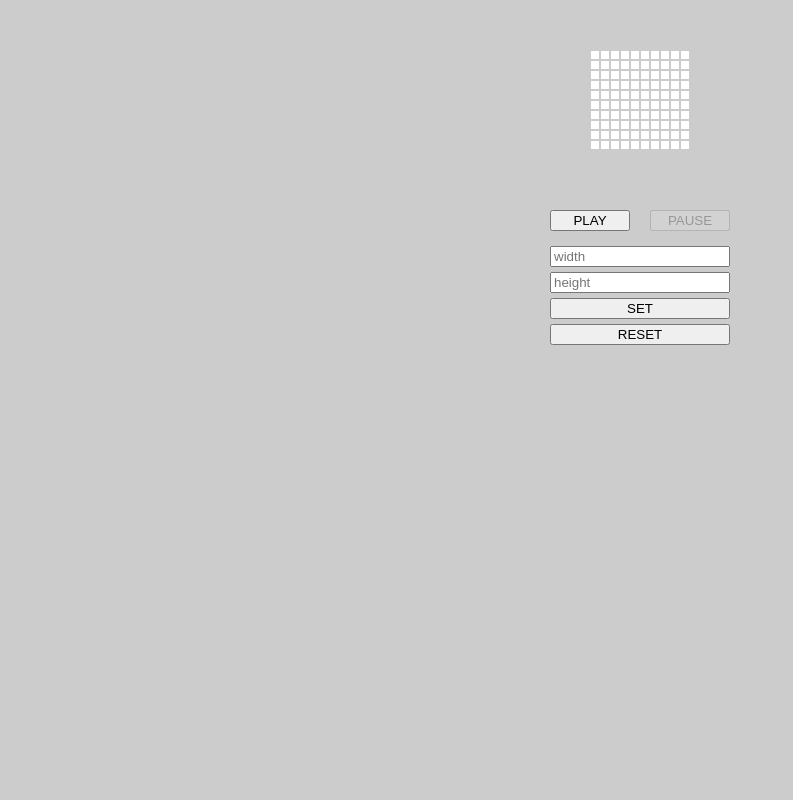
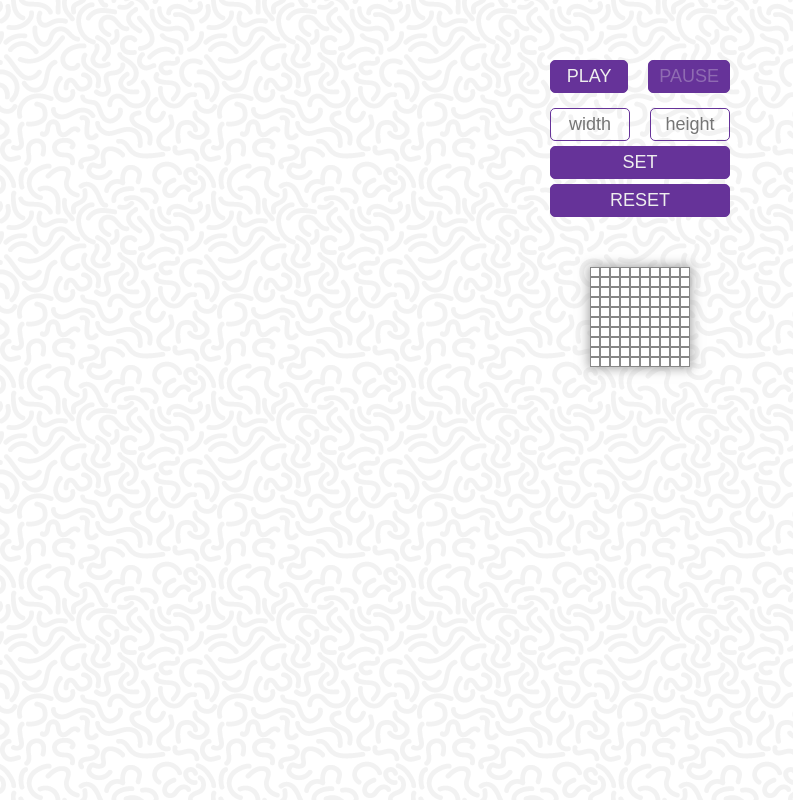
Before and after one commit to PatrykRudzinski/game_of_life, a website: page index.html in a window 1280 px wide. Both pictures are taken after a click on the button "SET". Shown: the whole page, without its empty margins (0-793 px from the left). Drawn offline with Linux system fonts and the light colour scheme.

Commit message:
cosmetic changes

```diff
--- a/index.html
+++ b/index.html
@@ -4,25 +4,26 @@
 <head>
     <meta charset="utf-8">
     <title>let's play</title>
-    <link rel="stylesheet" type="text/css" href="css/style.css">
-    <link rel="stylesheet" href="css/main.css">
+    <link rel="stylesheet" type="text/css" href="css/main.css">
 </head>
 
 <body>
     <div class="flex-container">
-        <section id="board">
-        </section>
-        <section id="game-set">
+        <section class="game-set">
             <div class="btns">
                 <button id="play">PLAY</button>
                 <button id="pause">PAUSE</button>
             </div>
             <div class="settings">
-                <input id="board-width" type="number" min="10" placeholder="width">
-                <input id="board-height" type="number" min="10" placeholder="height">
+                <div class="settings-inputs">
+                    <input id="board-width" type="number" min="10" placeholder="width">
+                    <input id="board-height" type="number" min="10" placeholder="height">
+                </div>
                 <button id="set">SET</button>
                 <button id="reset">RESET</button>
             </div>
+        </section>
+        <section class="board">
         </section>
     </div>
     <script type="text/javascript" src="js/app.js"></script>
--- a/js/app.js
+++ b/js/app.js
@@ -5,13 +5,14 @@ document.addEventListener('DOMContentLoaded', function () {
         this.width = boardWidth;
         this.height = boardHeight;
 
-        this.board = document.querySelector('#board');
+        this.board = document.querySelector('.board');
 
         this.cells = [];
 
         this.createBoard = function () {
             this.board.style.height = this.height*10 + 'px';
             this.board.style.width = this.width*10 + 'px';
+            this.board.style.display = 'block';
 
             this.cellsNumber = this.height * this.width;
 
@@ -93,7 +94,7 @@ document.addEventListener('DOMContentLoaded', function () {
         var height = document.querySelector('#board-height').value || 10;
         var game = new GameOfLife(width,height);
 
-        document.querySelector('#board').innerHTML = '';
+        document.querySelector('.board').innerHTML = '';
         game.createBoard();
 
         play.disabled = false;
--- a/scss/main.scss
+++ b/scss/main.scss
@@ -0,0 +1,114 @@
+$clr-main: #663399;
+* {
+  box-sizing: border-box;
+}
+
+body {
+  margin: 0;
+  padding: 0;
+  background-image: url('/img/wormz.png');
+}
+
+.board {
+  display: none;
+  margin: 50px auto 0;
+  min-height: 100px;
+  min-width: 100px;
+  box-shadow: 0 0 10px 2px rgba(#999,0.82);
+
+  div {
+    width: 10px;
+    height: 10px;
+    border: 1px solid #888;
+    background-color: #fff;
+    float: left;
+
+    &.live {
+      background-color: #444;
+    }
+  }
+}
+
+.game-set {
+  margin: 50px auto;
+  width: 200px;
+}
+
+.btns {
+  display: flex;
+  justify-content: space-around;
+}
+.btns > button {
+  width: 50%;
+  margin: 10px;
+  background-color: $clr-main;
+  border: 1px solid $clr-main;
+  border-radius: 5px;
+  padding: 5px 10px;
+  color: #eee;
+  cursor: pointer;
+  transition: 0.3s;
+  font-size: 18px;
+
+  &:hover {
+    background-color: darken($clr-main, 7%);
+  }
+  &:disabled {
+    color: rgba(#eee, 0.3);
+    &:hover {
+      background-color: $clr-main;
+    }
+  }
+}
+.settings-inputs {
+  display: flex;
+  width: 90%;
+  margin: 5px auto;
+  justify-content: space-between;
+
+
+  input {
+    width: calc(50% - 10px);
+    display: block;
+    padding: 5px 10px;
+    background-color: transparent;
+    border: 1px solid $clr-main;
+    border-radius: 5px;
+    text-align: center;
+    font-size: 18px;
+
+    &:focus {
+      outline: none;
+    }
+  }
+}
+
+input[type=number]::-webkit-inner-spin-button,
+input[type=number]::-webkit-outer-spin-button {
+  -webkit-appearance: none;
+  margin: 0;
+}
+
+.settings > button {
+  width: 90%;
+  display: block;
+  margin: 5px auto;
+  background-color: $clr-main;
+  border: 1px solid $clr-main;
+  border-radius: 5px;
+  padding: 5px 10px;
+  color: #eee;
+  cursor: pointer;
+  transition: 0.3s;
+  font-size: 18px;
+
+  &:hover {
+    background-color: darken($clr-main, 7%);
+  }
+  &:disabled {
+    color: rgba(#eee, 0.3);
+    &:hover {
+      background-color: $clr-main;
+    }
+  }
+}
```
Also changed, not shown: css/main.css, img/wormz.png (added), 1 other file.
